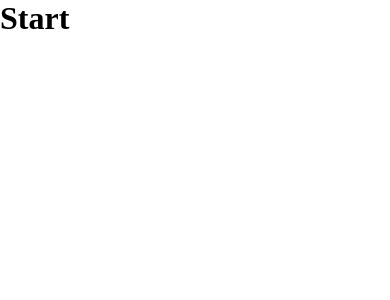
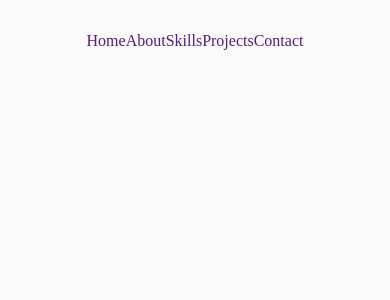
Before and after one commit to hakeem0114/Portfolio, a React (Vite) app: page / in a window 390 px wide. Shown: the top 300 px of the page. Built offline with nearby package versions, Linux system fonts and the light colour scheme.

Commit message:
NavBar & components

```diff
--- a/index.html
+++ b/index.html
@@ -2,8 +2,12 @@
 <html lang="en">
   <head>
     <meta charset="UTF-8" />
-    <link rel="icon" type="image" href="#" />
+    <link rel="icon" type="image" href="./src/assets/H.png" />
     <meta name="viewport" content="width=device-width, initial-scale=1.0" />
+    <link rel="preconnect" href="https://fonts.googleapis.com">
+<link rel="preconnect" href="https://fonts.gstatic.com" crossorigin>
+<link href="https://fonts.googleapis.com/css2?family=Lato:wght@300&display=swap" rel="stylesheet">
+
     <title>Hakeem Abdul-Razak</title>
   </head>
   <body>
--- a/src/App.css
+++ b/src/App.css
@@ -0,0 +1,74 @@
+/**********************Font**********************/
+  @import url('https://fonts.googleapis.com/css2?family=Lato:wght@300&display=swap');
+    /* font-family: 'Lato', sans-serif;*/
+
+
+/*Desktop*/
+*{
+    /*Body setup*/
+    box-sizing: border-box;
+    margin: 0;
+    padding: 0;
+
+    /*Custom Colors*/
+    --hue:0;
+    --sat:0%;
+    --titleColor: hsl(var(--hue), var(--sat), 20%);
+    --titleColorDark: hsl(var(--hue), var(--sat), 0%);
+    --textColor: hsl(var(--hue), var(--sat), 46%);
+    --bodyColor: hsl(var(--hue), var(--sat), 98%);
+    --containerColor: rgb(241, 233, 233);
+
+}
+
+/*Mobile*/
+@media screen and (max-width: 992px) {
+ *{
+    --bigFontSize: 2rem;
+    --normalFontSize: 1rem;
+    --smallFontSize: .7rem;
+ }
+
+}
+
+/***********************Base Components********************/
+body{
+    background-color: var(--bodyColor);
+    color: var(--textColor);
+}
+
+h1,h2,h3{
+    color: var(--titleColor);
+    font-weight: var(--normalFontSize);
+}
+
+a{
+    text-decoration: none;
+}
+
+ul{
+    list-style: none;
+}
+
+
+
+/************************Contents********************/
+
+
+/************************Buttons********************/
+button{
+    border: none;
+    outline: none;
+}
+button:hover{
+    transform: scale(1.03);
+}
+
+
+
+/*********************SMARTPHONES**********************/
+
+/*Mobile*/
+@media screen and (max-width: 480px) {
+
+}
--- a/src/App.jsx
+++ b/src/App.jsx
@@ -1,12 +1,20 @@
+//Import React Library
 import React from 'react'
 
+//Css
 import './App.css'
+
+//Custom Components
+import {Header } from "./components/header/Header";
+
+
+//React Hooks
 
 function App() {
 
   return (
     <div className="App">
-        <h1>Start</h1>
+        <Header />
     </div>
   )
 }
--- /dev/null
+++ b/src/components/header/Header.css
@@ -0,0 +1,9 @@
+.navList{
+    color: rgb(39, 37, 37);
+
+    display: flex;
+    justify-content: center;
+    align-items: center;
+
+    margin: 2rem;
+}
--- /dev/null
+++ b/src/components/header/Header.jsx
@@ -0,0 +1,24 @@
+import React from 'react'
+
+import './Header.css'
+
+function Header() {
+
+  return (
+    <header className="header">
+          <nav className="nav">
+              <ul className='navList'>
+                  <a href=""><li>Home</li></a>
+                  <a href=""><li>About</li></a>
+                  <a href=""><li>Skills</li></a>
+                  <a href=""><li>Projects</li></a>
+                  <a href=""><li>Contact</li></a>
+              </ul>
+          </nav>
+    </header>
+  )
+}
+
+export{
+  Header
+}
```
Also changed, not shown: src/assets/H.png (added), src/assets/Travel-Journal.png (added), src/components/about/About.jsx (added), src/components/contact/Contact.jsx (added), src/components/floatingNav/FloatingNav.jsx (added), src/components/footer/Footer.css (added), src/components/footer/Footer.jsx (added), src/components/navBar/NavBar.jsx (added).
